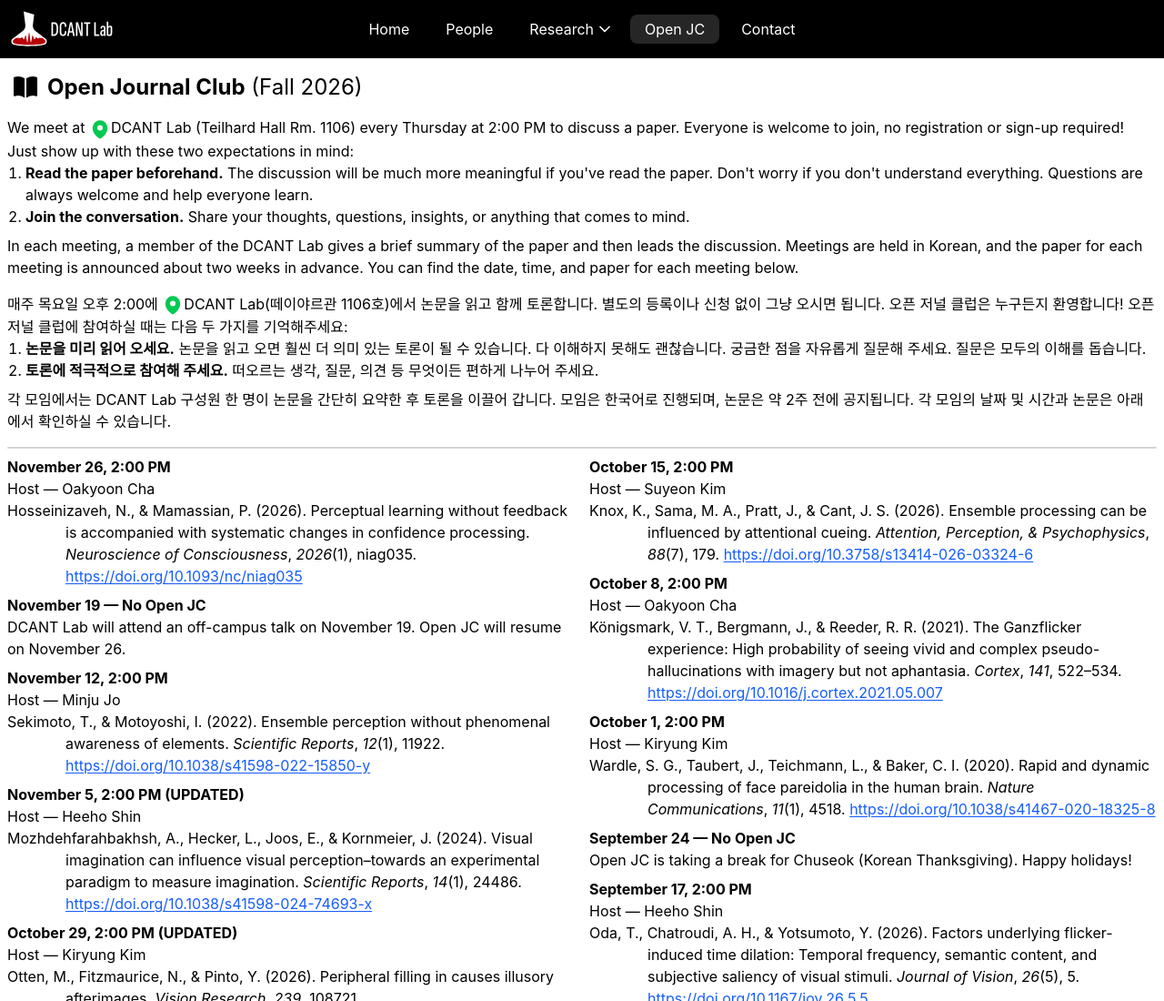
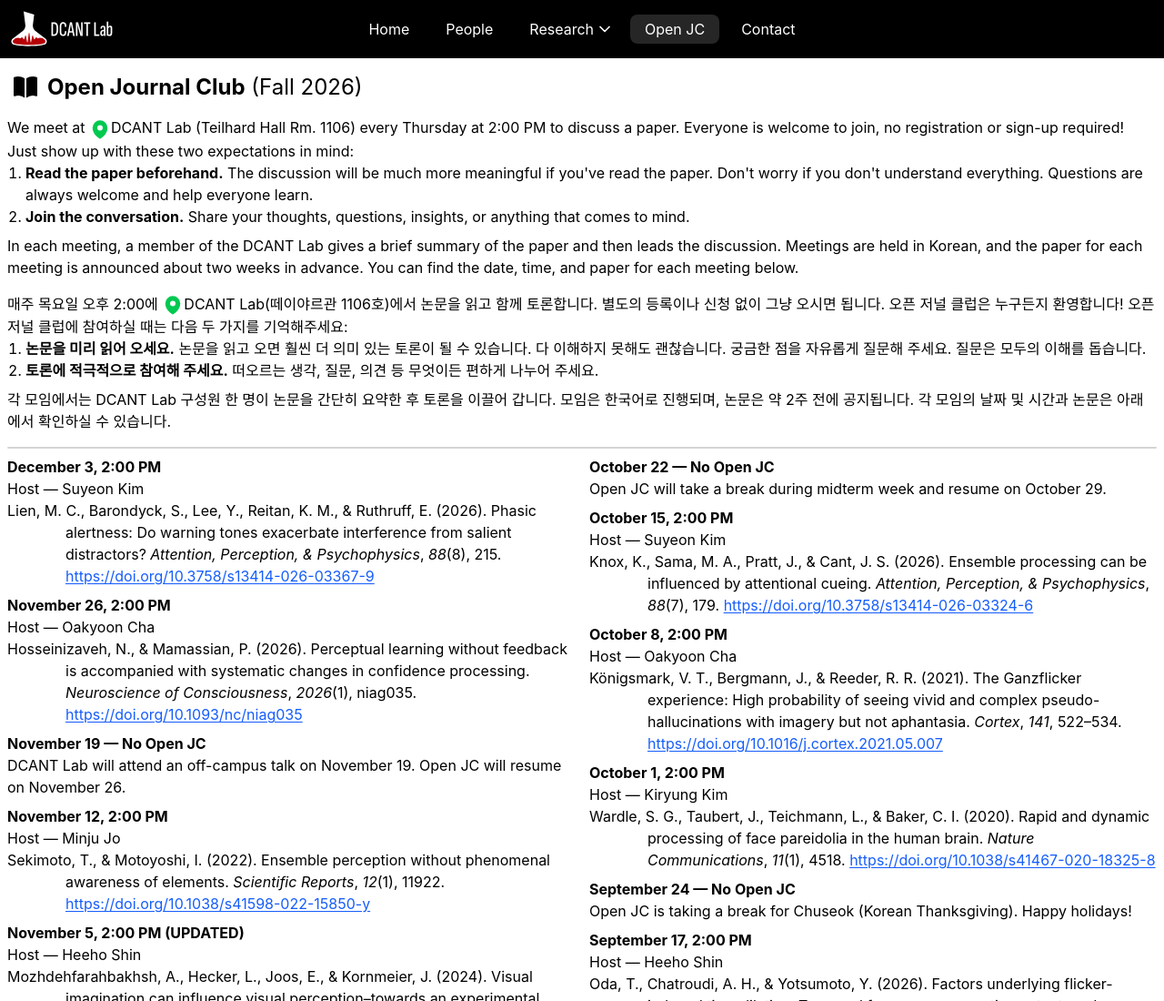
Before and after one commit to dcantlab/dcantlab.github.io, a plain HTML site: page open-jc.html in a window 1280 px wide. Shown: the top 1100 px of the page at 91% size. Drawn offline with Linux system fonts and the light colour scheme.

Commit message:
Add upcoming session to Open JC schedule

```diff
--- a/open-jc.html
+++ b/open-jc.html
@@ -126,6 +126,14 @@
 
         <!-- start schedule section -->
         <div class="md:columns-2 mt-2 mb-4">
+          <h2 class="font-bold break-inside-avoid break-after-avoid">December 3, 2:00 PM</h2>
+          <ul class="mb-2 break-inside-avoid break-before-avoid">
+            <li>Host &mdash; Suyeon Kim</li>
+            <li class="hanging-16">
+              Lien, M. C., Barondyck, S., Lee, Y., Reitan, K. M., &amp; Ruthruff, E. (2026). Phasic alertness: Do warning tones exacerbate interference from salient distractors? <span class="italic">Attention, Perception, &amp; Psychophysics</span>, <span class="italic">88</span>(8), 215.
+              <a class="underline-blue-600 break-words" href="https://doi.org/10.3758/s13414-026-03367-9" target="_blank">https://doi.org/10.3758/s13414-026-03367-9</a></li>
+          </ul>
+
           <h2 class="font-bold break-inside-avoid break-after-avoid">November 26, 2:00 PM</h2>
           <ul class="mb-2 break-inside-avoid break-before-avoid">
             <li>Host &mdash; Oakyoon Cha</li>
```
